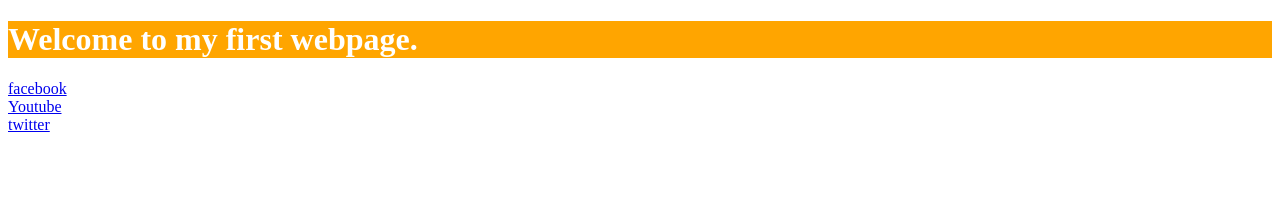
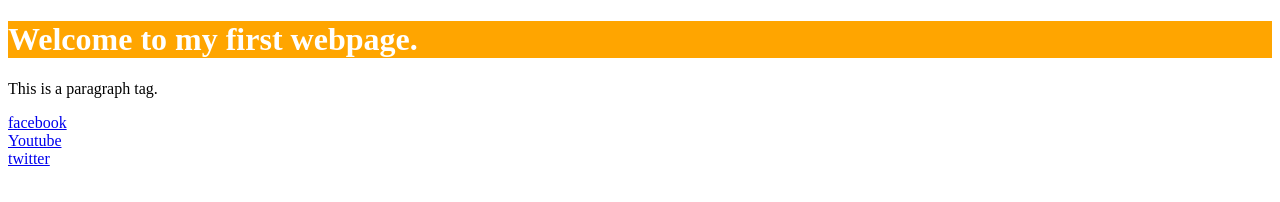
Before and after one commit to adityayadav-9/HTML, a plain HTML site: page index.html in a window 1280 px wide. Drawn offline with Linux system fonts and the light colour scheme.

Commit message:
style changed

```diff
--- a/index.html
+++ b/index.html
@@ -10,6 +10,7 @@
     <div>
         <h1>Welcome to my first webpage.</h1>
         <!-- <h2>My Bookmarks: I am providing links of two social media.</h2> -->
+         <p>This is a paragraph tag.</p>
         <a href="http://www.facebook.com" target="_blank" >facebook</a><br>
         <a href="http://www.youtube.com" target="_blank" >Youtube</a><br>
         <a href="http://www.twitter.com" target="_blank">twitter</a>
--- a/style.css
+++ b/style.css
@@ -2,7 +2,6 @@ h1{
     background-color: orange;
     color : white;
 }
-
 h2{
     background-color:  sky rgb(7, 7, 91);
     color : white;
```
